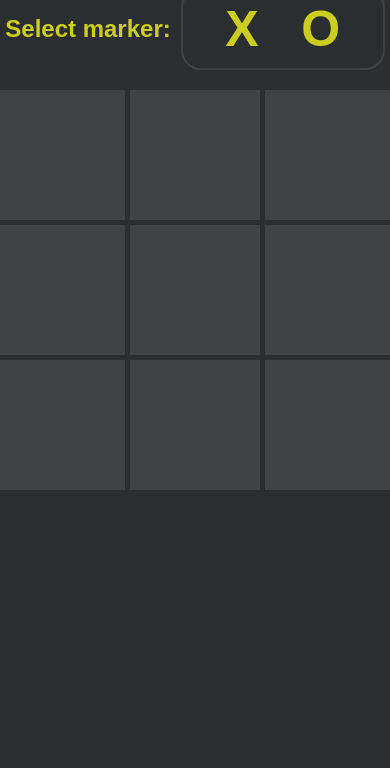
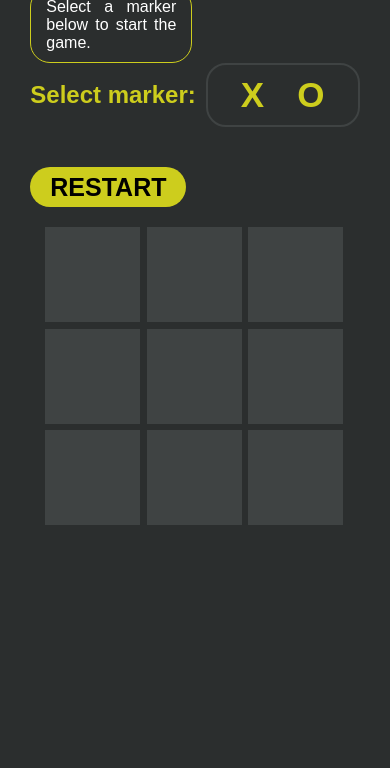
Before and after one commit to ChaseDev7/tic-tac-toe, a plain HTML site: page index.html in a window 390 px wide. Shown: the part 76-844 px from the top of the page. Drawn offline with Linux system fonts and the light colour scheme.

Commit message:
Add options, need to fix layout

```diff
--- a/index.html
+++ b/index.html
@@ -10,12 +10,16 @@
 <body>
   <h1><div id="tic-header">TIC</div> <div id="tac-header">TAC</div> <div id="toe-header">TOE</div></h1>
   <div id="container">
-    <div id="selector-container">
-      <h2>Select marker:</h2>
-      <div id="marker-selector">
-          <div id="x-marker">X</div>
-          <div id="o-marker">O</div>
+    <div id="options-container">
+      <div id="start-message">Select a marker below to start the game.</div>
+      <div id="selector-container">
+        <h2>Select marker:</h2>
+        <div id="marker-selector">
+            <div id="x-marker">X</div>
+            <div id="o-marker">O</div>
+        </div>
       </div>
+      <button id="restart-button">RESTART</button>
     </div>
     <div id="board-container">
 
--- a/style.css
+++ b/style.css
@@ -55,6 +55,7 @@ h2, #x-marker, #o-marker {
 #container {
   display: flex;
   align-items: center;
+  justify-content: center;
 }
 
 #selector-container {
@@ -77,6 +78,22 @@ h2, #x-marker, #o-marker {
   border-radius: 20px;
 }
 
+#restart-button {
+  background-color: var(--text-color);
+  height: 40px;
+  padding: 0 20px;
+  margin: 20px 0;
+  border-radius: 20px;
+  border: none;
+  font-size: 25px;
+  font-weight: bolder;
+}
+
+#restart-button:hover {
+  opacity: 0.8;
+  cursor: pointer;
+}
+
 #game-board {
   width: 400px;
   height: 400px;
@@ -84,6 +101,20 @@ h2, #x-marker, #o-marker {
   display: grid;
   grid-template-columns: 1fr 1fr 1fr;
   gap: 5px;
+}
+
+#start-message {
+  display: flex;
+  justify-content: center;
+  text-align: justify;
+  padding: 10px 15px;
+  color: white;
+  background-color: var(--background-color);
+  border-width: 1px;
+  border-style: solid;
+  border-color: var(--text-color);
+  width: 130px;
+  border-radius: 20px;
 }
 
 #winner-message-bg {
@@ -166,11 +197,13 @@ h2, #x-marker, #o-marker {
   }
 
   h1 {
-    margin: 3px;
+    margin: 3px 0 20px 0;
+    font-size: 35px;
   }
 
   #marker-selector {
-    width: 200px;
+    font-size: 35px;
+    width: 150px;
     margin-left: 10px;
     height: auto;
     display: flex;
@@ -195,4 +228,16 @@ h2, #x-marker, #o-marker {
     align-items: center;
     justify-content: space-evenly;
   }
+
+  #game-board {
+    width: 300px;
+    height: 300px;
+    gap: 5px;
+  }
+
+  .box {
+    width: 95px;
+    height: 95px;
+    font-size: 70px;
+  }
 }
```
